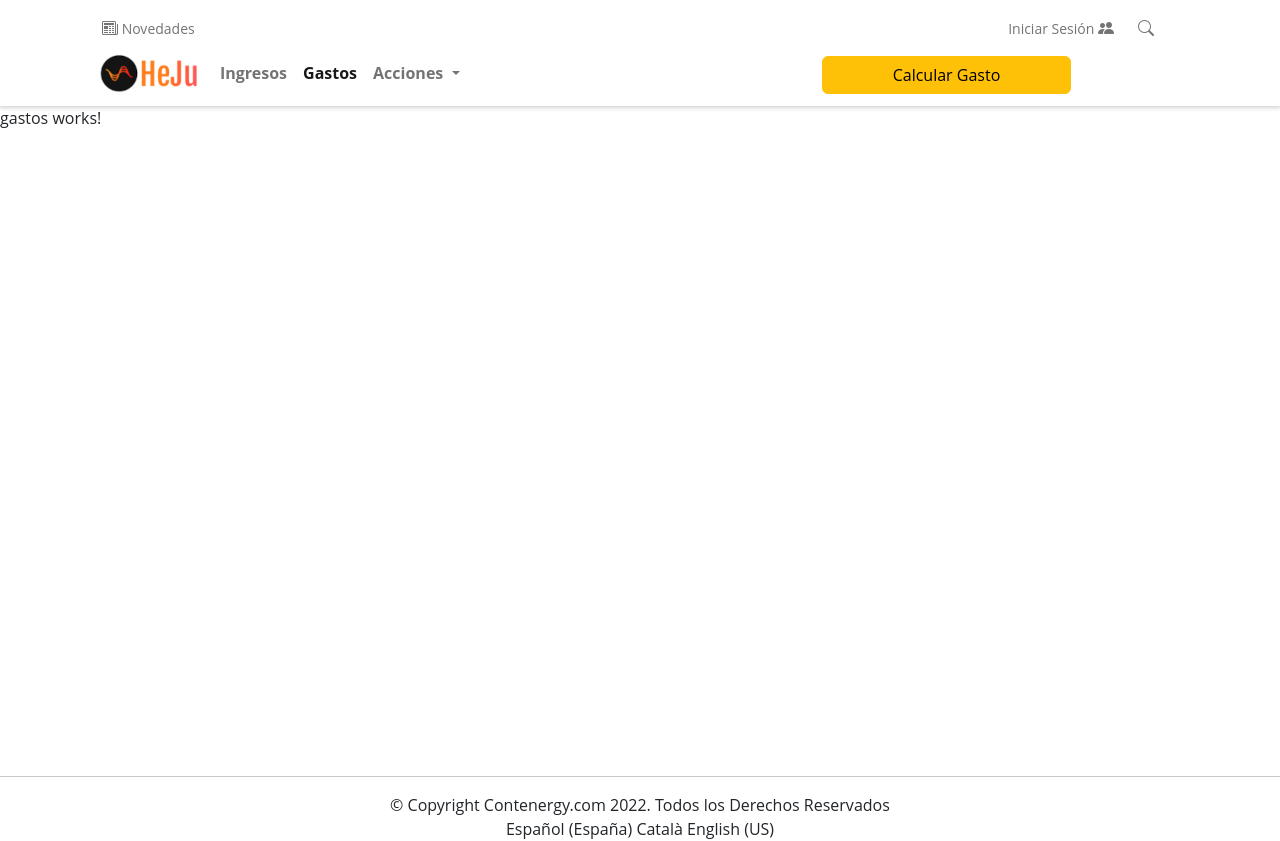
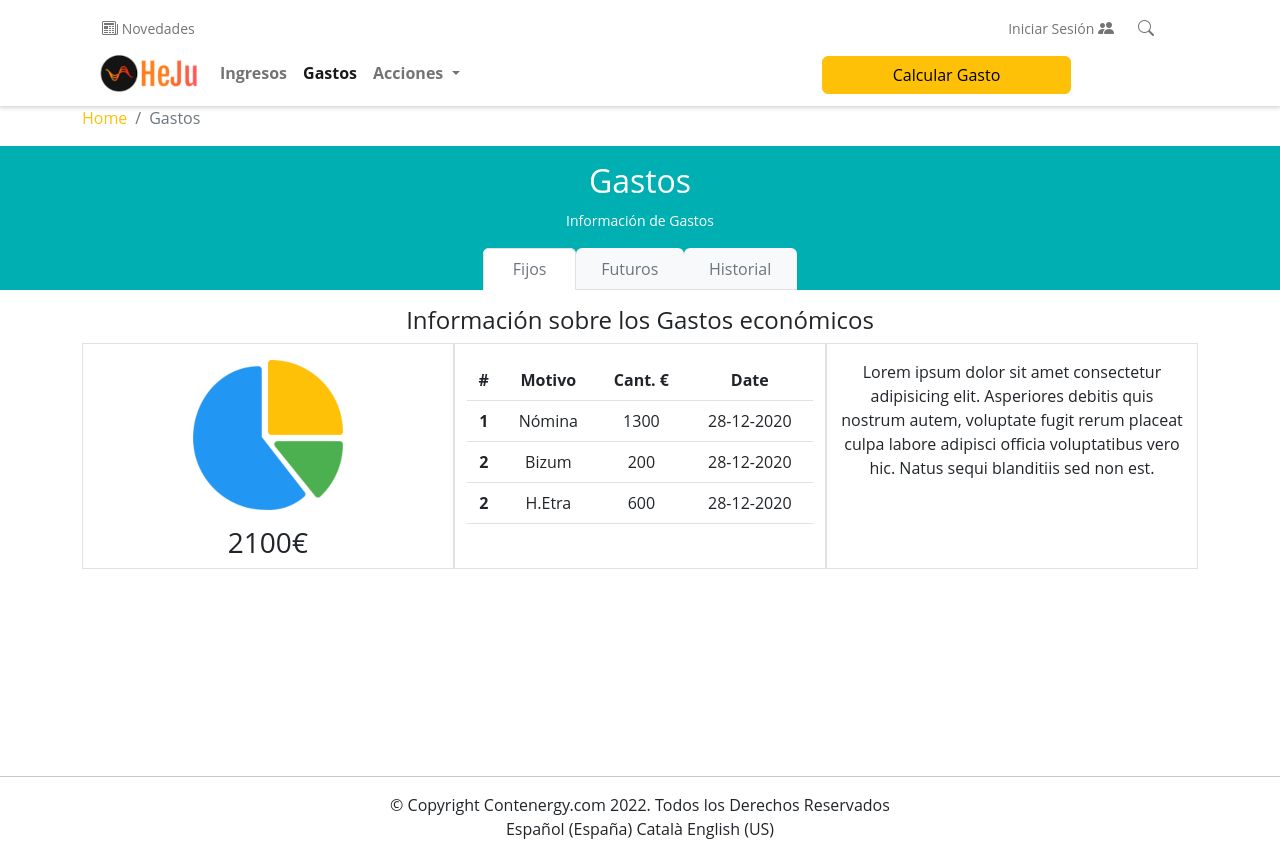
Before and after one commit to Kmafh/HEJUU, an Angular app in the folder Front-End/: page /gastos in a window 1280 px wide. Built offline with nearby package versions, Linux system fonts and the light colour scheme.

Commit message:
Error en app.model corregido.

```diff
--- a/Front-End/src/app/componentsexter/componentsexter.module.ts
+++ b/Front-End/src/app/componentsexter/componentsexter.module.ts
@@ -1,14 +1,12 @@
 import { NgModule } from '@angular/core';
 import { CommonModule } from '@angular/common';
-import { OptionNadvarComponent } from './option-nadvar/option-nadvar.component';
-import { IngresosComponent } from './option-nadvar/ingresos.component';
 import { GastosComponent } from './optionNadvar/gastos/gastos.component';
+import { IngresosComponent } from './optionNadvar/ingresos/ingresos.component';
 
 
 
 @NgModule({
   declarations: [
-    OptionNadvarComponent,
     IngresosComponent,
     GastosComponent
   ],
--- a/Front-End/src/app/componentsexter/optionNadvar/gastos/gastos.component.html
+++ b/Front-End/src/app/componentsexter/optionNadvar/gastos/gastos.component.html
@@ -1 +1,100 @@
-<p>gastos works!</p>
+<div class="container">
+
+  <nav aria-label="breadcrumb">
+      <ol class="breadcrumb">
+        <li class="breadcrumb-item"><a href="#" class="link-warning text-decoration-none">Home</a></li>
+        <li class="breadcrumb-item active" aria-current="page">Gastos</li>
+      </ol>
+    </nav>
+
+</div>
+<div class="container-fluid bg-celest">
+
+<div class="row text-center">
+<div class="col-12 mt-3"><h2>Gastos</h2></div>
+<div class="col-12 "><small>Información de Gastos</small></div>
+<div class="col-12 mt-3 d-flex justify-content-center">
+  <ul class="nav nav-tabs" id="myTab" role="tablist">
+      <li class="nav-item bg-light rounded-top" role="presentation">
+        <button class="nav-link active link-menu-ingresos link-secondary" id="home-tab" data-bs-toggle="tab" data-bs-target="#home-tab-pane" type="button" role="tab" aria-controls="home-tab-pane" aria-selected="true">&nbsp;&nbsp; Fijos &nbsp;&nbsp;</button>
+      </li>
+      <li class="nav-item bg-light rounded-top " role="presentation">
+        <button class="nav-link link-menu-ingresos link-secondary" id="profile-tab" data-bs-toggle="tab" data-bs-target="#profile-tab-pane" type="button" role="tab" aria-controls="profile-tab-pane" aria-selected="false">&nbsp;&nbsp;Futuros&nbsp;&nbsp;</button>
+      </li>
+      <li class="nav-item bg-light rounded-top" role="presentation">
+          <button class="nav-link link-menu-ingresos link-secondary" id="profile-tab" data-bs-toggle="tab" data-bs-target="#profile-tab-pane" type="button" role="tab" aria-controls="profile-tab-pane" aria-selected="false">&nbsp;&nbsp;Historial&nbsp;&nbsp;</button>
+        </li>
+    </ul>
+
+
+</div>
+</div>
+</div>
+<div class="container tab-content" id="myTabContent">
+<div class="tab-pane fade show active" id="home-tab-pane" role="tabpanel" aria-labelledby="home-tab" tabindex="0">
+  <div class="container text-center">
+
+    <div class="row">
+      <div class="col-12 mt-3">
+       <h4> Información sobre los Gastos económicos</h4>
+      </div>
+      <div class="col-12">
+        <div class="row">
+          <div class="col-md-4 border">
+            <p class="mt-3">
+            <img src="../../../../assets/img/grafico-circular.png" alt="" class="img-fluid">
+            </p>
+
+              <h3 class="mt-3">
+                2100€
+              </h3>
+
+          </div>
+          <div class="col-md-4 border">
+            <p class="mt-3">
+              <table class="table">
+                <thead>
+                  <tr>
+                    <th scope="col">#</th>
+                    <th scope="col">Motivo</th>
+                    <th scope="col">Cant. €</th>
+                    <th scope="col">Date</th>
+                  </tr>
+                </thead>
+                <tbody>
+                  <tr>
+                    <th scope="row">1</th>
+                    <td>Nómina</td>
+                    <td>1300</td>
+                    <td>28-12-2020</td>
+                  </tr>
+                  <tr>
+                    <th scope="row">2</th>
+                    <td>Bizum</td>
+                    <td>200</td>
+                    <td>28-12-2020</td>
+                  </tr>
+                  <tr>
+                    <th scope="row">2</th>
+                    <td>H.Etra</td>
+                    <td>600</td>
+                    <td>28-12-2020</td>
+                  </tr>
+                </tbody>
+              </table>
+          </div>
+          <div class="col-md-4 border">
+            <p class="mt-3">
+              Lorem ipsum dolor sit amet consectetur adipisicing elit. Asperiores debitis quis nostrum autem, voluptate fugit rerum placeat culpa labore adipisci officia voluptatibus vero hic. Natus sequi blanditiis sed non est.
+            </p>
+          </div>
+        </div>
+      </div>
+  </div>
+
+
+</div>
+<div class="tab-pane fade" id="profile-tab-pane" role="tabpanel" aria-labelledby="profile-tab" tabindex="0">...</div>
+<div class="tab-pane fade" id="contact-tab-pane" role="tabpanel" aria-labelledby="contact-tab" tabindex="0">...</div>
+<div class="tab-pane fade" id="disabled-tab-pane" role="tabpanel" aria-labelledby="disabled-tab" tabindex="0">...</div>
+</div>
--- a/Front-End/src/app/componentsexter/optionNadvar/ingresos/ingresos.component.html
+++ b/Front-End/src/app/componentsexter/optionNadvar/ingresos/ingresos.component.html
@@ -1,8 +1,18 @@
+<div class="container">
+
+        <nav aria-label="breadcrumb">
+            <ol class="breadcrumb">
+              <li class="breadcrumb-item"><a href="#" class="link-warning text-decoration-none">Home</a></li>
+              <li class="breadcrumb-item active" aria-current="page">Ingresos</li>
+            </ol>
+          </nav>
+
+</div>
 <div class="container-fluid bg-celest">
 
 <div class="row text-center">
     <div class="col-12 mt-3"><h2>Ingresos</h2></div>
-    <div class="col-12 "><small>Información de ingresos</small></div>
+    <div class="col-12 mb-2"><small>Información de ingresos</small></div>
     <div class="col-12 mt-3 d-flex justify-content-center">
         <ul class="nav nav-tabs" id="myTab" role="tablist">
             <li class="nav-item bg-light rounded-top" role="presentation">
@@ -12,7 +22,7 @@
               <button class="nav-link link-menu-ingresos link-secondary" id="profile-tab" data-bs-toggle="tab" data-bs-target="#profile-tab-pane" type="button" role="tab" aria-controls="profile-tab-pane" aria-selected="false">&nbsp;&nbsp;Futuros&nbsp;&nbsp;</button>
             </li>
             <li class="nav-item bg-light rounded-top" role="presentation">
-                <button class="nav-link link-menu-ingresos link-secondary" id="profile-tab" data-bs-toggle="tab" data-bs-target="#profile-tab-pane" type="button" role="tab" aria-controls="profile-tab-pane" aria-selected="false">&nbsp;&nbsp;Historial&nbsp;&nbsp;</button>
+                <button class="nav-link link-menu-ingresos link-secondary" id="profile-tab" data-bs-toggle="tab" data-bs-target="#profile-tab-pane" type="button" role="tab" aria-controls="profile-tab-pane" aria-selected="false">&nbsp;&nbsp;Administrar&nbsp;&nbsp;</button>
               </li>
           </ul>
 
@@ -21,7 +31,69 @@
 </div>
 </div>
 <div class="container tab-content" id="myTabContent">
-    <div class="tab-pane fade show active" id="home-tab-pane" role="tabpanel" aria-labelledby="home-tab" tabindex="0">...</div>
+    <div class="tab-pane fade show active" id="home-tab-pane" role="tabpanel" aria-labelledby="home-tab" tabindex="0">
+        <div class="container text-center">
+
+          <div class="row">
+            <div class="col-12 mt-3">
+             <h4> Información sobre los ingresos económicos</h4>
+            </div>
+            <div class="col-12">
+              <div class="row">
+                <div class="col-md-4 border">
+                  <p class="mt-3">
+                  <img src="../../../../assets/img/grafico-circular.png" alt="" class="img-fluid">
+                  </p>
+
+                    <h3 class="mt-3">
+                      2100€
+                    </h3>
+
+                </div>
+                <div class="col-md-4 border">
+                  <p class="mt-3">
+                    <table class="table">
+                      <thead>
+                        <tr>
+                          <th scope="col">#</th>
+                          <th scope="col">Motivo</th>
+                          <th scope="col">Cant. €</th>
+                          <th scope="col">Date</th>
+                        </tr>
+                      </thead>
+                      <tbody>
+                        <tr>
+                          <th scope="row">1</th>
+                          <td>Nómina</td>
+                          <td>1300</td>
+                          <td>28-12-2020</td>
+                        </tr>
+                        <tr>
+                          <th scope="row">2</th>
+                          <td>Bizum</td>
+                          <td>200</td>
+                          <td>28-12-2020</td>
+                        </tr>
+                        <tr>
+                          <th scope="row">2</th>
+                          <td>H.Etra</td>
+                          <td>600</td>
+                          <td>28-12-2020</td>
+                        </tr>
+                      </tbody>
+                    </table>
+                </div>
+                <div class="col-md-4 border">
+                  <p class="mt-3">
+                    Lorem ipsum dolor sit amet consectetur adipisicing elit. Asperiores debitis quis nostrum autem, voluptate fugit rerum placeat culpa labore adipisci officia voluptatibus vero hic. Natus sequi blanditiis sed non est.
+                  </p>
+                </div>
+              </div>
+            </div>
+        </div>
+
+
+    </div>
     <div class="tab-pane fade" id="profile-tab-pane" role="tabpanel" aria-labelledby="profile-tab" tabindex="0">...</div>
     <div class="tab-pane fade" id="contact-tab-pane" role="tabpanel" aria-labelledby="contact-tab" tabindex="0">...</div>
     <div class="tab-pane fade" id="disabled-tab-pane" role="tabpanel" aria-labelledby="disabled-tab" tabindex="0">...</div>
```
Also changed, not shown: Front-End/src/assets/img/grafico-circular.png (added).
